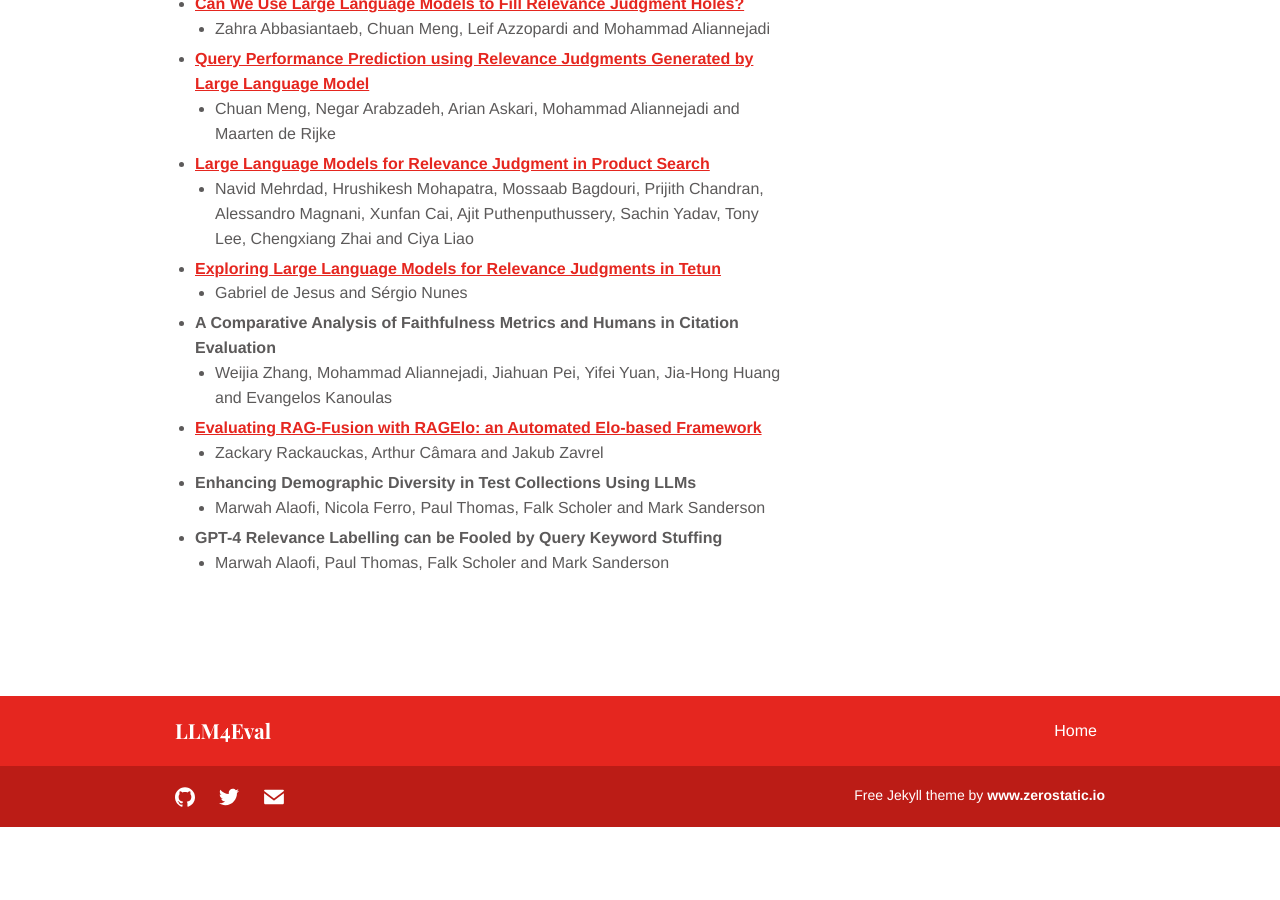
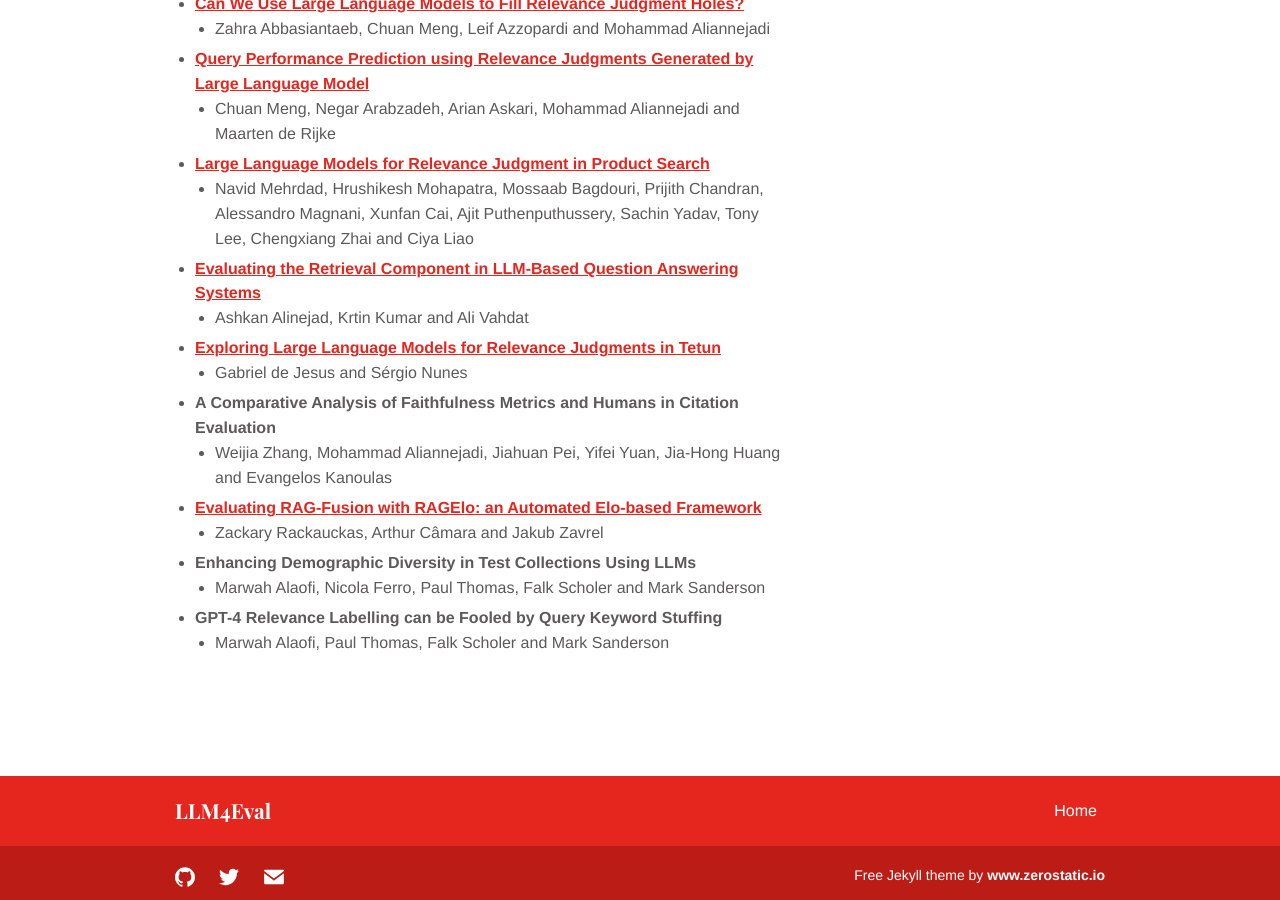
Before and after one commit to LLM4Eval/llm4eval, a Jekyll site: the page built from papers.md, in a window 1280 px wide and 900 px high, scrolled down 1288 px. Built offline with Jekyll 4.4.1, drawn with Linux system fonts in a browser that asks for light colours; before the commit the page ends 2115 px from its top, so only the background shows below that.

Commit message:
Update papers.md

```diff
--- a/papers.md
+++ b/papers.md
@@ -37,6 +37,8 @@ bodyClass: page-about
     * Chuan Meng, Negar Arabzadeh, Arian Askari, Mohammad Aliannejadi and Maarten de Rijke
 - __[Large Language Models for Relevance Judgment in Product Search](https://arxiv.org/abs/2406.00247){:target="_blank" rel="noopener"}__
     * Navid Mehrdad, Hrushikesh Mohapatra, Mossaab Bagdouri, Prijith Chandran, Alessandro Magnani, Xunfan Cai, Ajit Puthenputhussery, Sachin Yadav, Tony Lee, Chengxiang Zhai and Ciya Liao
+- __[Evaluating the Retrieval Component in LLM-Based Question Answering Systems](https://arxiv.org/abs/2406.06458){:target="_blank" rel="noopener"}__
+    * Ashkan Alinejad, Krtin Kumar and Ali Vahdat
 - __[Exploring Large Language Models for Relevance Judgments in Tetun](https://arxiv.org/abs/2406.07299v1){:target="_blank" rel="noopener"}__
     * Gabriel de Jesus and Sérgio Nunes
 - __A Comparative Analysis of Faithfulness Metrics and Humans in Citation Evaluation__
```
